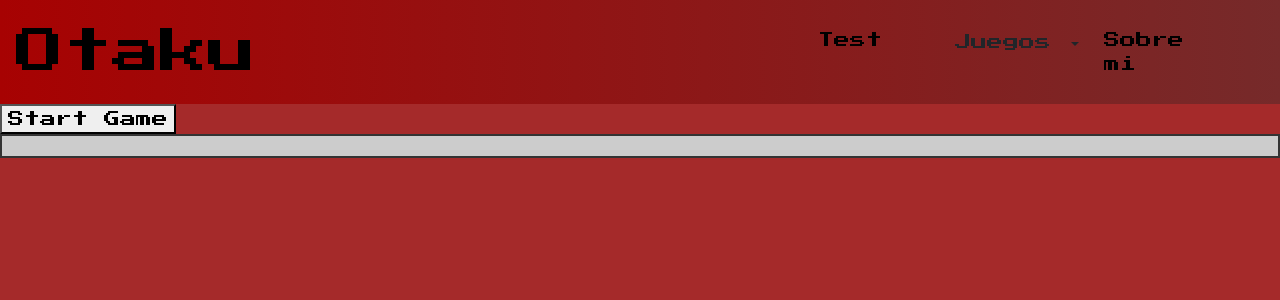
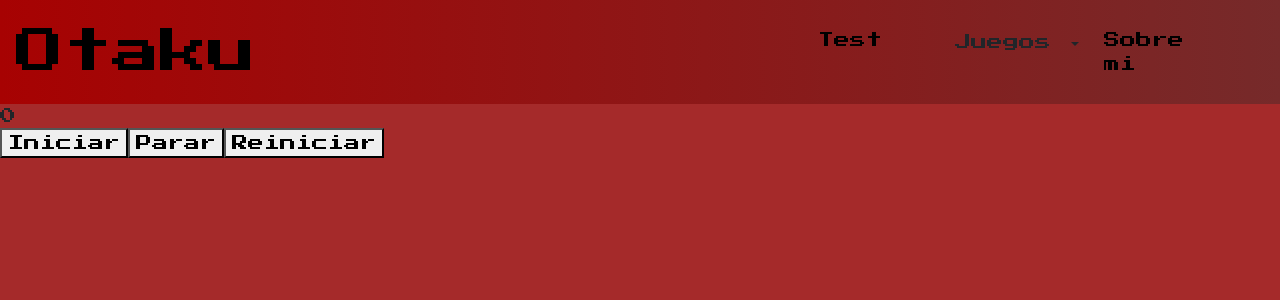
Before and after one commit to alexfernandez2000/Otaku, an Angular app: page /Test in a window 1280 px wide. Shown: the top 300 px of the page. Built offline with nearby package versions, Linux system fonts and the light colour scheme.

Commit message:
timer connection in test

```diff
--- a/src/app/app.routes.ts
+++ b/src/app/app.routes.ts
@@ -3,6 +3,7 @@ import { HomeComponent } from './home/home.component';
 import { AboutComponent } from './about/about.component';
 import { MinesweeperComponent } from './minesweeper/minesweeper.component';
 import { TestPageComponent } from './test-page/test-page.component';
+import { TimerComponent } from './timer/timer.component';
 
 export const routes: Routes = [
     {
@@ -24,5 +25,10 @@ export const routes: Routes = [
         path: 'Test',
         component: TestPageComponent,
         title: 'Test Page'
+    },
+    {
+        path: 'Timer',
+        component: TimerComponent,
+        title: 'Timer'
     }
 ];
--- a/src/app/minesweeper/minesweeper.component.css
+++ b/src/app/minesweeper/minesweeper.component.css
@@ -24,4 +24,8 @@
   .grid-item button{
     width: 40px;
     height: 40px;
+    color: black;
   }
+  .unloqued-button{
+    background-color: gray;
+  }
--- a/src/app/minesweeper/minesweeper.component.html
+++ b/src/app/minesweeper/minesweeper.component.html
@@ -3,14 +3,14 @@
 </div>
 <div class="contenedor">
   <div class="cuadro">
-    <div class="grid-container">
+    <div class="grid-container" >
       <div *ngFor="let row of minesweeperService.board;">
         <div class="grid-item" *ngFor="let cellMine of row">
-          <button *ngIf="cellMine.Status === Status.Bloqued" (click)="click(cellMine)" (contextmenu)="onRightClick($event,cellMine)" type="button" ></button>
-          <button *ngIf="cellMine.Status === Status.Unloqued && cellMine.Value === 0" type="button" class="btn active text-black"></button>
-          <button *ngIf="cellMine.Status === Status.Unloqued && cellMine.Value === -1" type="button" class="btn active text-black">💣</button>
-          <button *ngIf="cellMine.Status === Status.Unloqued && cellMine.Value > 0" (click)="showAround(cellMine)"  type="button" class="btn active text-black">{{cellMine.Value}}</button>
-          <button *ngIf="cellMine.Status === Status.Flag" (contextmenu)="onRightClick($event,cellMine)" type="button">F</button>
+          <button [disabled]="!minesweeperService.activeGame" *ngIf="cellMine.Status === Status.Bloqued" (click)="click(cellMine)" (contextmenu)="onRightClick($event,cellMine)" type="button" ></button>
+          <button [disabled]="!minesweeperService.activeGame" *ngIf="cellMine.Status === Status.Flag" (contextmenu)="onRightClick($event,cellMine)" type="button">F</button>
+          <button [disabled]="!minesweeperService.activeGame" *ngIf="cellMine.Status === Status.Unloqued && cellMine.Value === 0" type="button" class="btn active unloqued-button"></button>
+          <button [disabled]="!minesweeperService.activeGame" *ngIf="cellMine.Status === Status.Unloqued && cellMine.Value === -1" type="button" class="btn active unloqued-button">💣</button>
+          <button [disabled]="!minesweeperService.activeGame" *ngIf="cellMine.Status === Status.Unloqued && cellMine.Value > 0" (click)="showAround(cellMine)"  type="button" class="btn active unloqued-button">{{cellMine.Value}}</button>
         </div>
       </div>
     </div>
--- a/src/app/minesweeper/minesweeper.component.ts
+++ b/src/app/minesweeper/minesweeper.component.ts
@@ -10,16 +10,18 @@ import { CellMine, Status } from '../models/cellmine';
 })
 export class MinesweeperComponent {
   minesweeperService: MinesweeperService = inject(MinesweeperService);
+  Status = Status;
 
   showAround(cellMine: CellMine) {
     this.minesweeperService.unlockAround(cellMine);
   }
   onRightClick(event: MouseEvent, cellMine: CellMine): void {
     event.preventDefault();
-    this.minesweeperService.insertFlag(cellMine);
+    if(this.minesweeperService.activeGame)
+      this.minesweeperService.insertFlag(cellMine);
+    console.log(this.minesweeperService.activeGame)
   }
 
-  Status = Status;
   click(cellMine: CellMine) {
     this.minesweeperService.unlockCell(cellMine);
   }
--- a/src/app/test-page/test-page.component.html
+++ b/src/app/test-page/test-page.component.html
@@ -1,17 +1,6 @@
-<button type="button" (click)="startGame()">Start Game</button>
-<div class="contenedor">
-    <div class="board">
-        <div
-          *ngFor="let row of minesweeperService.board;"
-          class="row"
-        >
-          <div
-            *ngFor="let cell of row;"
-            class="cell">
-
-            {{ cell.Value}}
-          </div>
-        </div>
-      </div>
-
+<div class="cronometro">
+<app-timer></app-timer>
+<button (click)="start()">Iniciar</button>
+<button (click)="stop()">Parar</button>
+<button (click)="restart()">Reiniciar</button>
 </div>
--- a/src/app/test-page/test-page.component.ts
+++ b/src/app/test-page/test-page.component.ts
@@ -1,20 +1,24 @@
-import { Component, inject } from '@angular/core';
-import { MinesweeperService } from '../../services/minesweeper.service';
+import { Component, ViewChild } from '@angular/core';
 import { CommonModule } from '@angular/common';
-import { CellMine, Status } from '../models/cellmine';
+import { TimerComponent } from '../timer/timer.component';
 
 @Component({
   selector: 'app-test-page',
-  imports: [CommonModule],
+  imports: [CommonModule, TimerComponent],
   templateUrl: './test-page.component.html',
   styleUrl: './test-page.component.css'
 })
 export class TestPageComponent {
-    minesweeperService: MinesweeperService = inject(MinesweeperService);
+  @ViewChild(TimerComponent) timerComponent!: TimerComponent;
 
-  startGame() {
-    this.minesweeperService.initializeBoard();
-
-  }
+restart() {
+  this.timerComponent.resetTimer();
+}
+stop() {
+  this.timerComponent.stopTimer();
+}
+start() {
+this.timerComponent.startTimer();
+}
 
 }
--- /dev/null
+++ b/src/app/timer/timer.component.html
@@ -0,0 +1 @@
+<div>{{time.getTime()}}</div>
--- /dev/null
+++ b/src/app/timer/timer.component.ts
@@ -0,0 +1,28 @@
+import { Component } from '@angular/core';
+
+@Component({
+  selector: 'app-timer',
+  imports: [],
+  templateUrl: './timer.component.html',
+  styleUrl: './timer.component.css'
+})
+export class TimerComponent {
+time : Date = new Date(0);
+private intervalId : NodeJS.Timeout|undefined;
+  async startTimer()
+  {
+    console.log("Entra timer");
+    //Every second add one secont to the timer
+    this.intervalId = setInterval(()=>{
+        this.time.setSeconds(this.time.getSeconds())
+    }, 1000)
+  }
+  async stopTimer()
+  {
+    clearInterval(this.intervalId);
+  }
+  async resetTimer()
+  {
+    this.time=new Date(0);
+  }
+}
--- a/src/services/minesweeper.service.ts
+++ b/src/services/minesweeper.service.ts
@@ -8,7 +8,7 @@ export class MinesweeperService {
   mines: number = 10;
   board: CellMine[][] = [];
   boardSize: number = 10;
-
+  activeGame : boolean = false;
   private directions = [
     [-1, -1], [-1, 0], [-1, 1], // Fila de arriba
     [0, -1], [0, 1],  // Misma fila, izquierda y derecha
@@ -33,6 +33,7 @@ export class MinesweeperService {
         break;
       case -1://Bomb
         window.alert("GameOver");
+        this.activeGame=false;
         break;
     }
     this.checkWin();
@@ -57,10 +58,14 @@ export class MinesweeperService {
     await this.startBoard();
     await this.placeBoombs();
     await this.setNumber();
+    this.activeGame=true;
   }
   private async checkWin() {
     if (await this.isWin())
+    {
       window.alert("Win");
+      this.activeGame=false;
+    }
   }
 
   private async findColRow(cellMine: CellMine): Promise<{ row: number; col: number } | null> {
```
Also changed, not shown: src/app/timer/timer.component.css (added), 1 other file (tests, documents, lock files or other folders).
